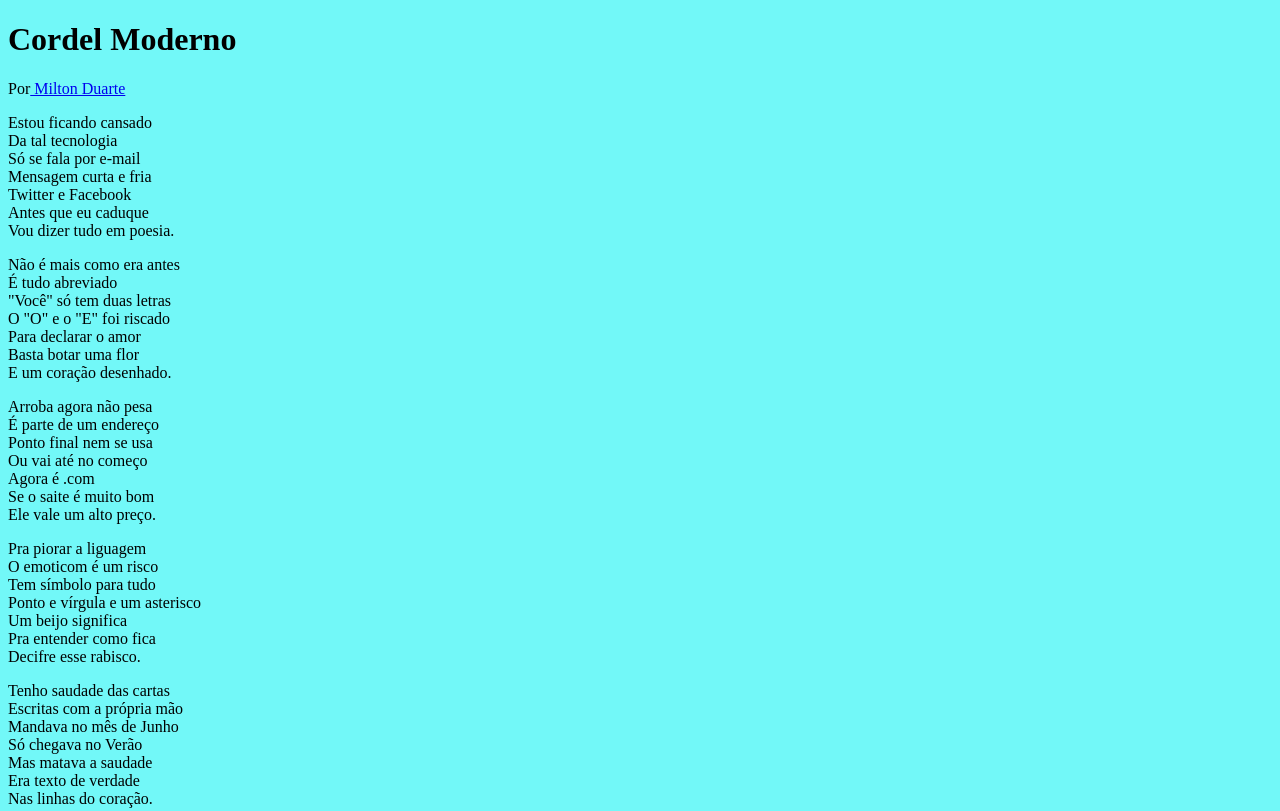
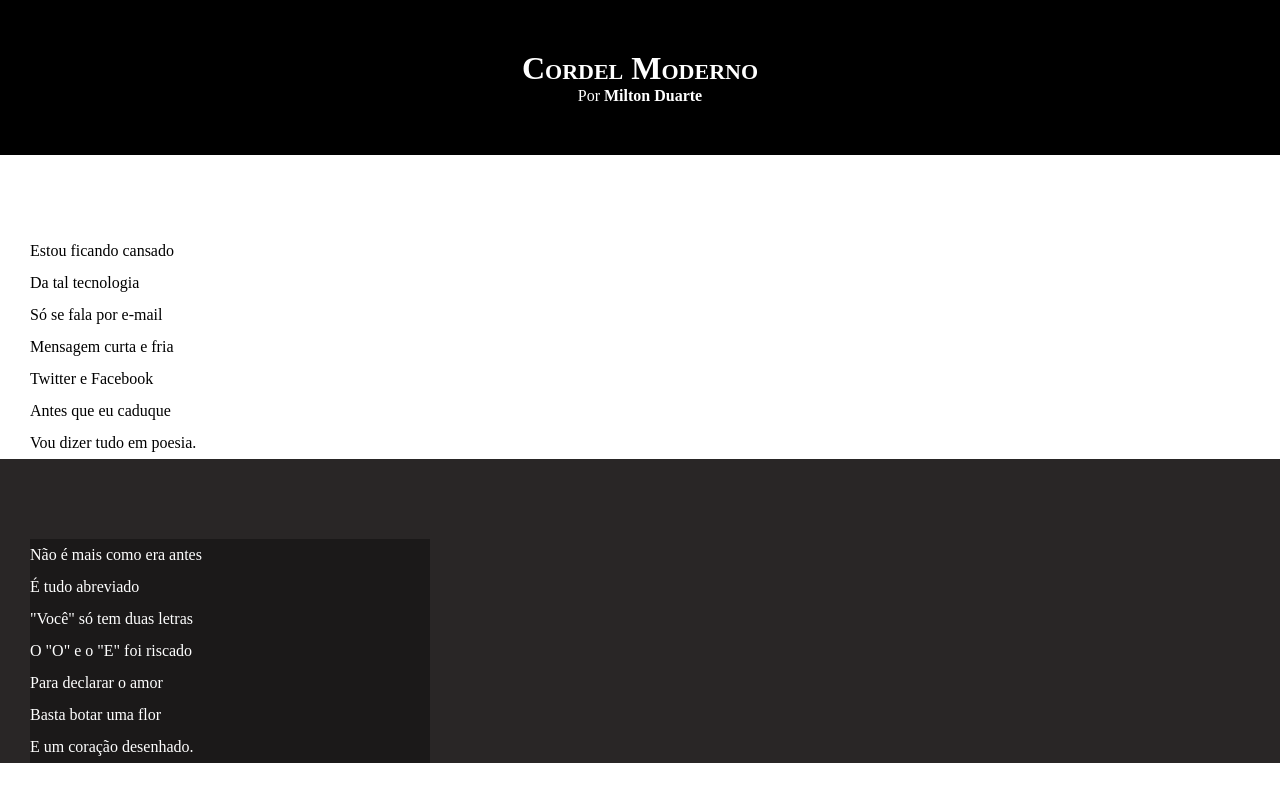
Before and after one commit to vitor-vascon/html-css, a plain HTML site: page desafios/d012/index.html in a window 1280 px wide. Shown: the top 811 px of the page. Drawn offline with Linux system fonts and the light colour scheme.

Commit message:
Atualizei textos

```diff
--- a/desafios/d012/index.html
+++ b/desafios/d012/index.html
@@ -13,7 +13,7 @@
         <p>Por<a href="https://www.recantodasletras.com.br/poesias/3186743" target="_blank"> Milton Duarte</a></p>
     </header>
 
-    <section>
+    <section class="normal">
         <p>
             Estou ficando cansado <br>
             Da tal tecnologia <br>
@@ -26,7 +26,7 @@
 
     </section>
 
-    <section>
+    <section class="imagem">
         <p>
             Não é mais como era antes <br>
             É tudo abreviado <br>
@@ -39,7 +39,7 @@
     </section>
 
 
-    <section>
+    <section class="normal">
         <p>
             Arroba agora não pesa <br>
             É parte de um endereço <br>
@@ -61,7 +61,7 @@
         </p>
     </section>
 
-    <section>
+    <section class="imagem">
         <p>
             Tenho saudade das cartas <br>
             Escritas com a própria mão <br>
--- a/desafios/d012/style.css
+++ b/desafios/d012/style.css
@@ -1,5 +1,66 @@
 @charset "UTF-8";
 
-body {
-    background-color: rgb(114, 248, 248);
+* {
+    margin: 0px;
+    padding: 0px;
 }
+
+hmtl, body {
+    min-height: 100vh;
+    background-color: darkgray;
+}
+
+header {
+    background-color: black;
+    color: white;
+    text-align: center;
+}
+
+header > h1 {
+    padding-top: 50px;
+    font-variant: small-caps;
+}
+
+header > p {
+    padding-bottom: 50px;
+}
+
+a {
+    color: white;
+    text-decoration: none;
+    font-weight: bolder;
+}
+
+a:hover {
+    text-decoration: underline;
+}
+
+section {
+    padding-top: 10vh;
+    padding-top: 10vh;
+    line-height: 2em;
+    padding-left: 30px;
+
+}
+
+section.normal {
+    background-color: white;
+    color: black;
+}
+
+section.imagem {
+    background-color: rgb(41, 38, 38);
+    color: white;
+}
+
+section.imagem > p {
+    width: 400px;
+    background-color: rgba(0, 0, 0, 0.354);
+}
+
+footer {
+    background-color: black;
+    color: white;
+    text-align: center;
+    padding: 10px;
+}
```
